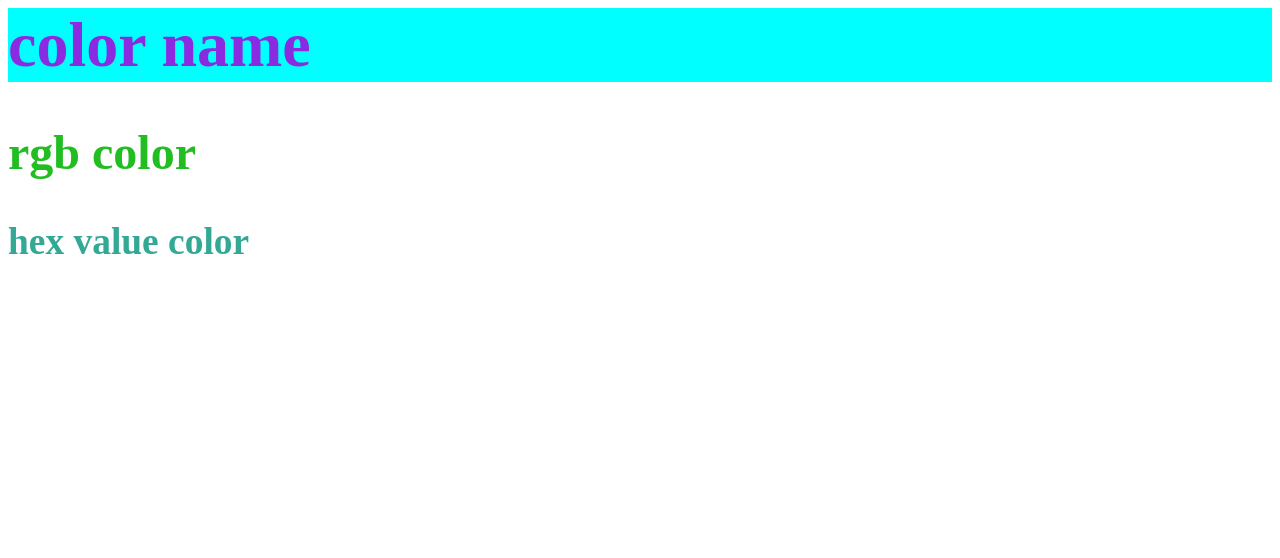
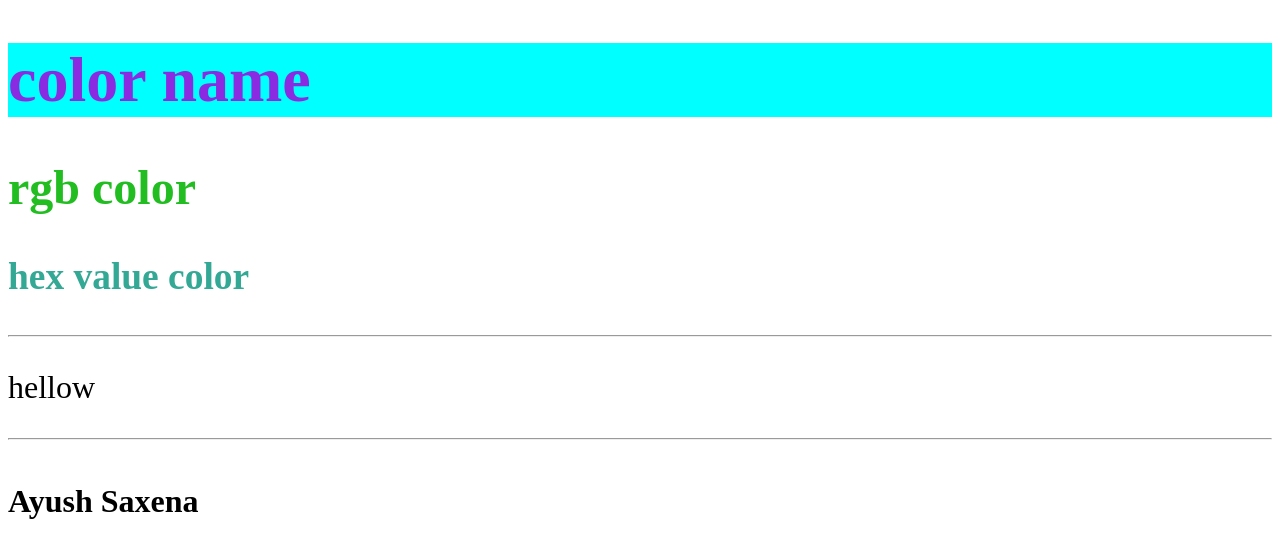
Before and after one commit to sa-ayush/about-css, a plain HTML site: page index.html in a window 1280 px wide. Drawn offline with Linux system fonts and the light colour scheme.

Commit message:
Update index.html

```diff
--- a/index.html
+++ b/index.html
@@ -1,3 +1,5 @@
+
+<!DOCTYPE html>
 <html lang="en">
 <head>
     <title>learning css</title>
@@ -7,5 +9,8 @@
     <h1>color name</h1>
     <h2>rgb color</h2>
     <h3>hex value color</h3>
-</body>
-</html>
+    <hr>
+      <p>hellow</p>
+      <hr>
+    <!--about font styling-->
+    <h4>Ayush Saxena</h4>
```
